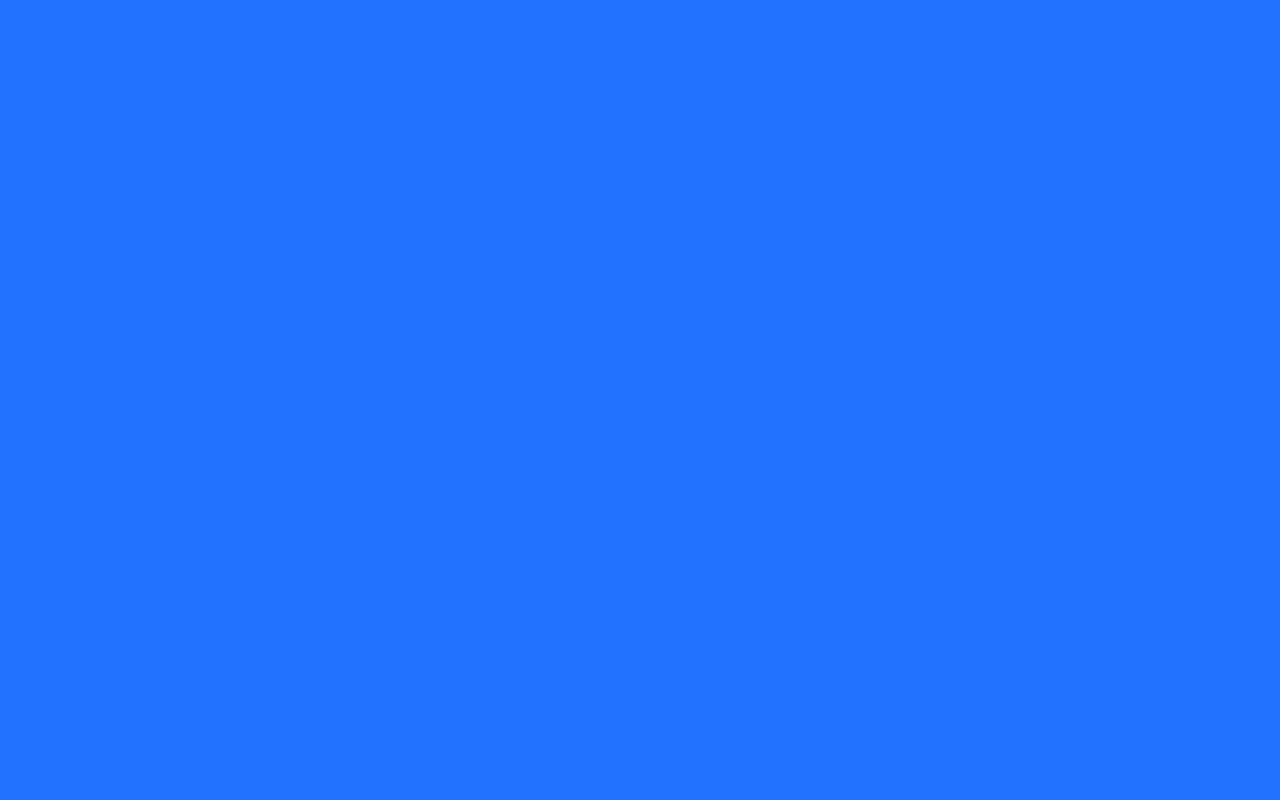
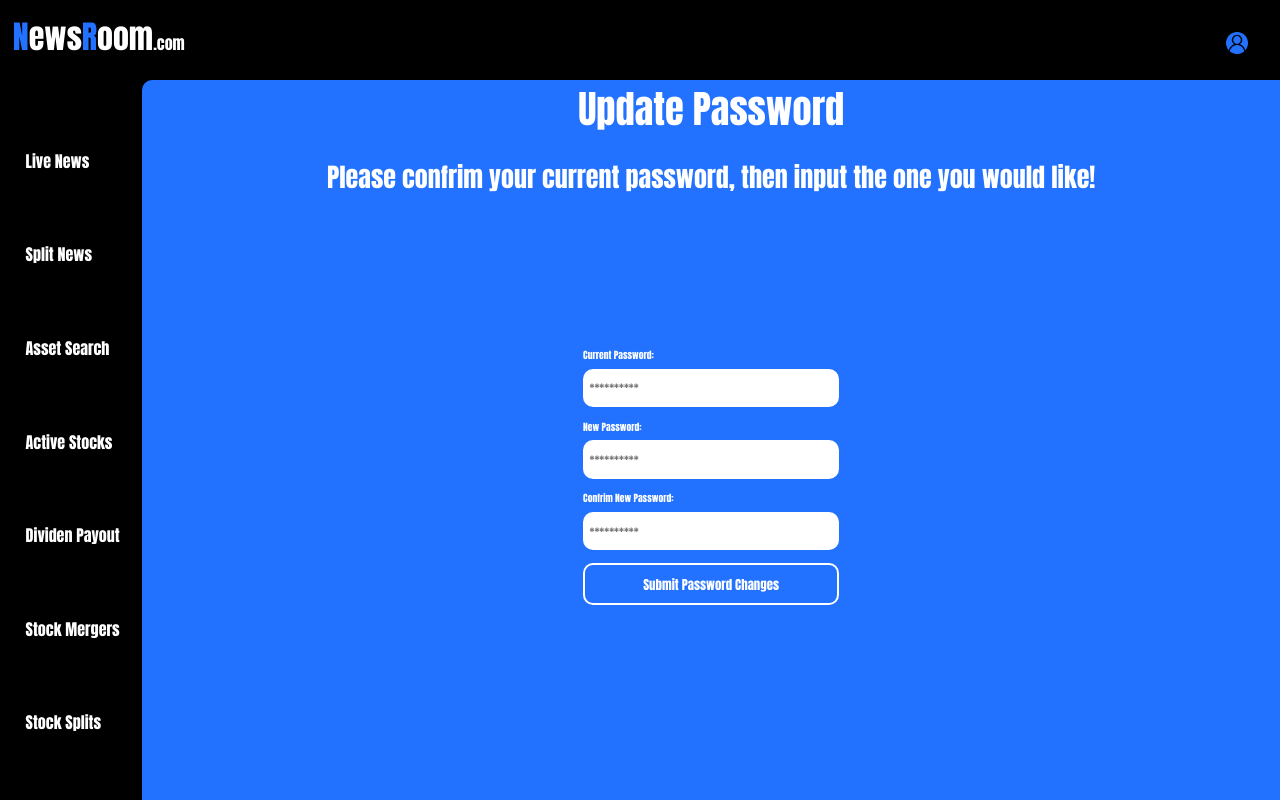
Before and after one commit to JakeKorobellis/NewsApp, a React (Create React App) app in the folder frontend/: page /useredit/password in a window 1280 px wide. Before the commit this address had no page. Built offline with nearby package versions, Linux system fonts and the light colour scheme.

Commit message:
Password Update

```diff
--- a/frontend/src/App.js
+++ b/frontend/src/App.js
@@ -12,6 +12,7 @@ import MandA from "./components/mergers";
 import StockSplits from "./components/stocksplits";
 import Signup from "./components/signup";
 import UserEdit from "./components/profile";
+import PasswordEdit from "./components/passwordedit";
 
 function App() {
   return (
@@ -30,6 +31,7 @@ function App() {
             <Route path="/content/StockSplits" element={<StockSplits />} />
             <Route path="signup" element={<Signup />} />
             <Route path="/useredit" element={<UserEdit />} />
+            <Route path="/useredit/password" element={<PasswordEdit />} />
           </Routes>
         </BrowserRouter>
       </header>
--- /dev/null
+++ b/frontend/src/components/passwordedit.js
@@ -0,0 +1,106 @@
+import React from "react";
+import Side from "./sidebar";
+import user from "./pictures/user.png";
+
+function PasswordEdit() {
+  const [currUser, setCurrUser] = React.useState({
+    fname: "John",
+    lname: "Doe",
+    email: "jdoe@newsroom.com",
+    password: "JohnDoe123",
+  });
+
+  //Use effect to set the current user when loaded
+
+  return (
+    <div className="App">
+      <header className="App-header">
+        <div class="parent">
+          <div class="header">
+            <div className="fifityvw ">
+              <div className="header-title-format">
+                <a href="/" className="default-title">
+                  <div className="title-font-large">
+                    <span className="neon-blue">N</span>ews
+                    <span className="neon-blue">R</span>oom
+                    <span className="smaller-title">.com</span>
+                  </div>
+                </a>
+              </div>
+            </div>
+            <div className="fifityvw2">
+              {" "}
+              <a href="/content">
+                <img src={user} className="resize-icon2" />
+              </a>
+            </div>
+          </div>
+          <div class="sidebar">
+            <Side />
+          </div>
+          <div class="data stream-all">
+            <div className="title-all">Update Password</div>
+            <div>
+              Please confrim your current password, then input the one you would
+              like!
+            </div>
+            <div className="stream-hold-all10">
+              <div className="signup-page-split">
+                <div className="form">
+                  <form
+                    action="/useredit/password/update"
+                    method="post"
+                    className="form"
+                  >
+                    <div className="form-inputs">
+                      <label className="resize">Current Password:</label>
+                      <input
+                        type="password"
+                        id="password"
+                        name="password"
+                        className="inputs-form"
+                        placeholder="**********"
+                        required
+                      />
+                    </div>
+                    <div className="form-inputs">
+                      <label className="resize">New Password:</label>
+                      <input
+                        type="password"
+                        id="npassword"
+                        name="password"
+                        className="inputs-form"
+                        placeholder="**********"
+                        required
+                      />
+                    </div>
+                    <div className="form-inputs">
+                      <label className="resize">Confrim New Password:</label>
+                      <input
+                        type="password"
+                        id="password"
+                        name="cpassword"
+                        className="inputs-form"
+                        placeholder="**********"
+                        required
+                      />
+                    </div>
+
+                    <input
+                      type="submit"
+                      value="Submit Password Changes"
+                      className="login-btn"
+                      href="/"
+                    />
+                  </form>
+                </div>
+              </div>
+            </div>
+          </div>
+        </div>
+      </header>
+    </div>
+  );
+}
+
+export default PasswordEdit;
```
